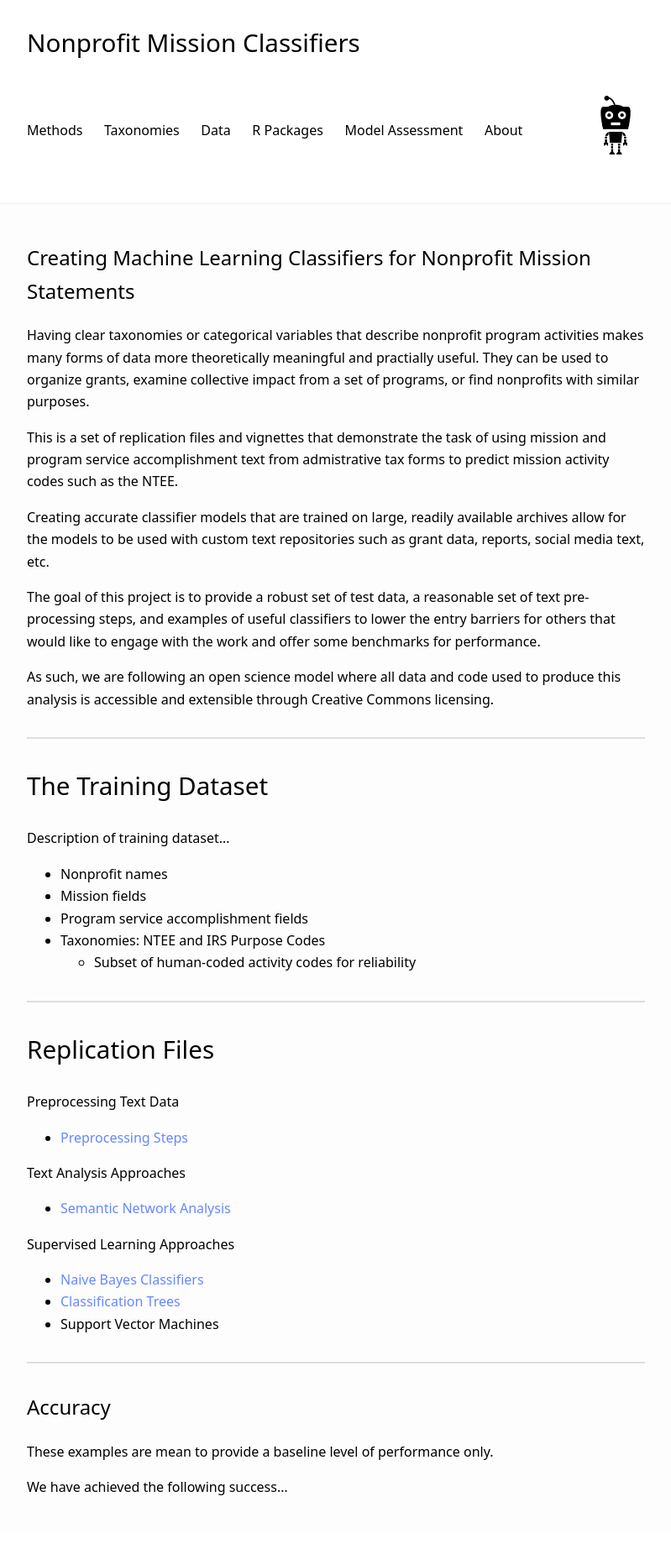
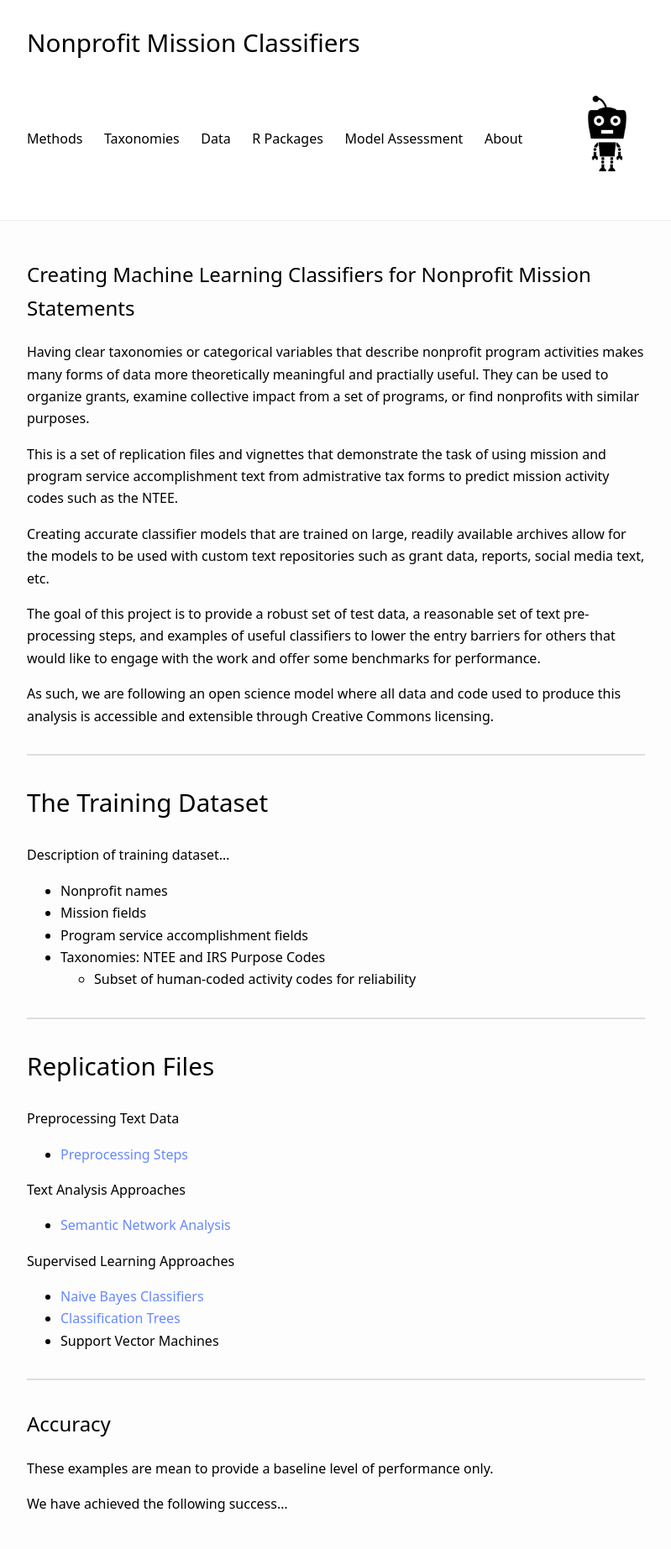
Before and after one commit to Nonprofit-Open-Data-Collective/machine_learning_mission_codes, a Jekyll site: the page built from docs/index.md, in a window 1280 px wide. Shown: the whole page at 84% size, without its empty margins (240-1039 px from the left). Built offline with Jekyll 4.4.1, drawn with Linux system fonts in a browser that asks for light colours.

Commit message:
Update default.html

```diff
--- a/docs/_layouts/default.html
+++ b/docs/_layouts/default.html
@@ -27,7 +27,7 @@
   {% unless site.hide_title %}<h1><a href="{{ "/" | relative_url }}">{{ site.title | escape }}</a></h1>{% endunless %}
   {% if site.navigation %}<nav>{% for path in site.navigation %}{% assign node = site.pages | where: "name", path | first %}<a href="{{ node.url | relative_url }}">{{ node.title }}</a>{% endfor %}</nav>{% endif %}
   <nav>
-    {% if site.icons %}{% for link in site.icons %}<a class="icon" style="font-size: 1.7em;" href="{{ link[1] }}{{page.path}}" target="_blank"><img src = "https://raw.githubusercontent.com/Nonprofit-Open-Data-Collective/machine_learning_mission_codes/master/docs/assets/images/robot-with-big-head_icon-icons.com_55270.ico" style="width:70px;height:70px;"/></a>{% endfor %}{% endif %}
+    {% if site.icons %}{% for link in site.icons %}<a class="icon" style="font-size: 1.7em;" href="{{ link[1] }}{{page.path}}" target="_blank"><img src = "https://raw.githubusercontent.com/Nonprofit-Open-Data-Collective/machine_learning_mission_codes/master/docs/assets/images/robot-with-big-head_icon-icons.com_55270.ico" style="width:90px;height:90px;"/></a>{% endfor %}{% endif %}
   </nav>
 </header>
 
```
